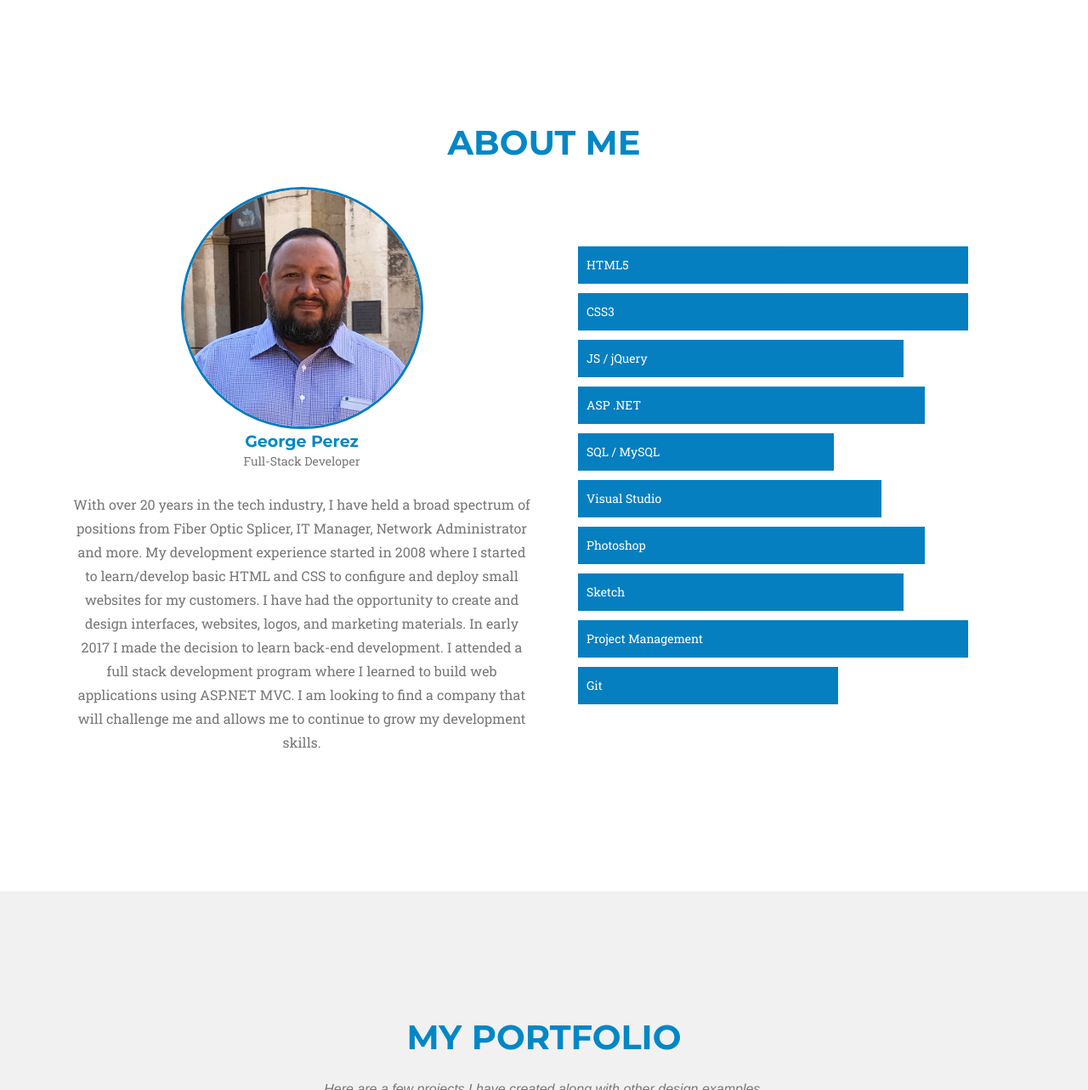
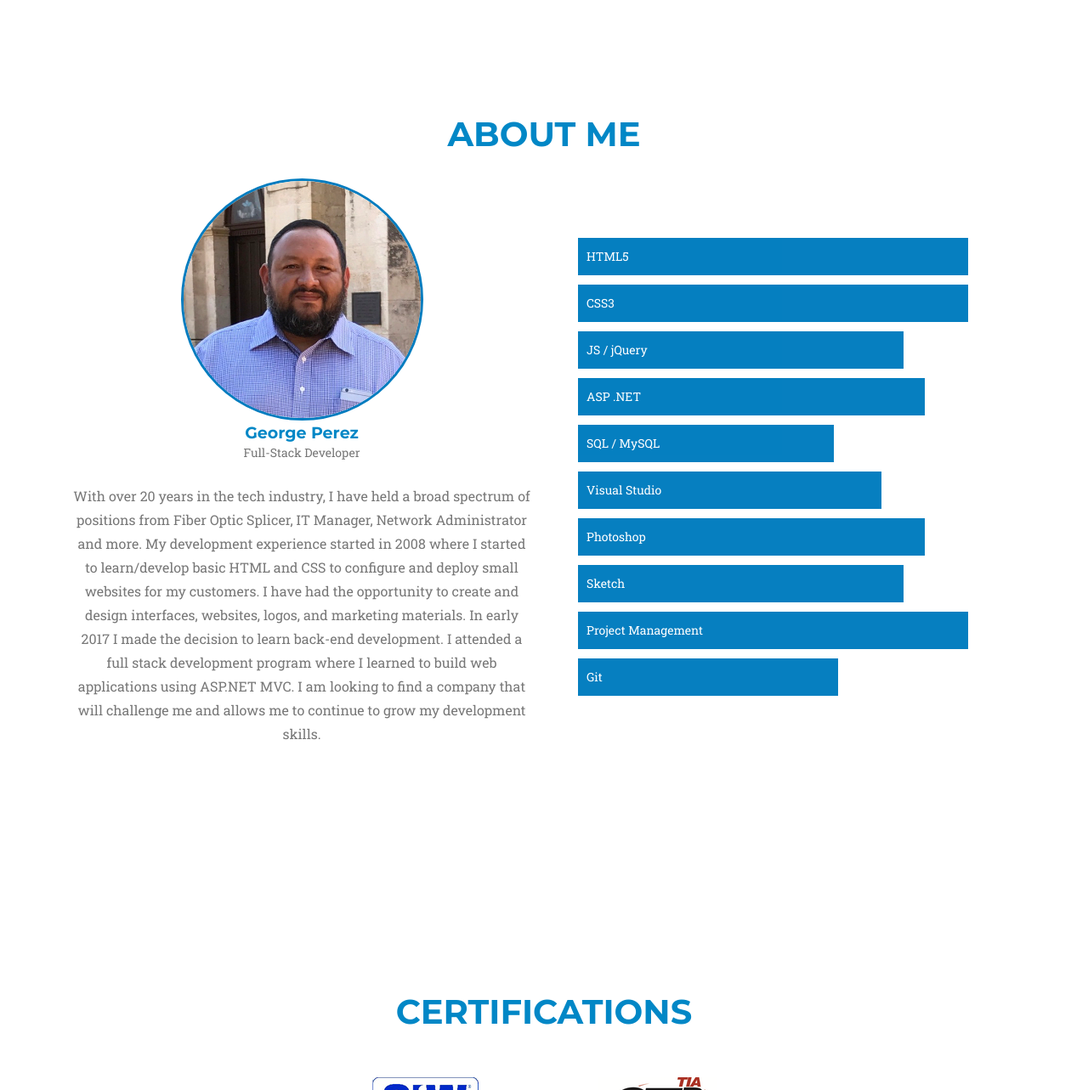
Before and after one commit to George-Perez/georgeperez.design, a Jekyll site: the page built from index.html, in a window 1280 px wide and 1400 px high, scrolled down 648 px, cut to the strip 117-1400 px from the top of the window. Shown: the whole strip at 85% size. Built offline with Jekyll 4.4.1, drawn with Linux system fonts in a browser that asks for light colours; some web fonts are replaced.

Commit message:
added Certification section

```diff
--- a/_includes/about.html
+++ b/_includes/about.html
@@ -30,39 +30,39 @@
         <div class="col-md-6 col-sm-12 skills-container">
 <!--           <section id="skills" class="toad-fullscreen">-->
                 <article class="pre-skills col-sm-12 col-md-6">
-                    <div class="t-6">
+                    <div>
                         <p>HTML5<span></span><span class="skills"></span></p>
                     </div>
-                    <div class="t-6">
+                    <div>
                         <p>CSS3<span></span><span class="skills"></span></p>
                     </div>
 
-                    <div class="t-6">
+                    <div>
                         <p>JS / jQuery<span></span><span class="skills"></span></p>
                     </div>
-                    <div class="t-6">
+                    <div>
                         <p>ASP .NET<span></span><span class="skills"></span></p>
                     </div>
 
-                    <div class="t-6">
+                    <div>
                         <p>SQL / MySQL<span></span><span class="skills"></span></p>
                     </div>
 
-                    <div class="t-6">
+                    <div>
                         <p>Visual Studio<span></span><span class="skills"></span></p>
                     </div>
 
-                    <div class="t-6">
+                    <div>
                         <p>Photoshop<span></span><span class="skills"></span></p>
                     </div>
 
-                    <div class="t-6">
+                    <div>
                         <p>Sketch<span></span><span class="skills"></span></p>
                     </div>
-                    <div class="t-6">
+                    <div>
                         <p>Project Management<span></span><span class="skills"></span></p>
                     </div>
-                    <div class="t-6">
+                    <div>
                         <p>Git<span></span><span class="skills"></span></p>
                     </div>
                 </article>
--- /dev/null
+++ b/_includes/certificate.html
@@ -0,0 +1,20 @@
+<section id="certificate">
+    <div class="container">
+        <div class="col-lg-12 text-center">
+            <h2 class="section-heading">Certifications</h2>
+        </div>
+        <div class="cert-container">
+            <div class="cert">
+                <img src="/img/cert/site_dev_assoc.png" alt="">
+            </div>
+<!--
+            <div class="cert">
+                <img src="/img/cert/SACA_DEV.png" alt="">
+            </div>
+-->
+            <div class="cert">
+                <img src="/img/cert/CTP_logocolor.png" alt="">
+            </div>
+        </div>
+    </div>
+</section>
--- a/_includes/contact.html
+++ b/_includes/contact.html
@@ -22,19 +22,19 @@
             <div>
                 <p class="large text-gray">Thank you for your interest in my portfolio site. If you are interested in working with me or want to learn more about me please contact me. I can't wait to hear from you!</p>
             </div>
-            <div class="contact-conainer">
+            <div class="contact-container">
                 <i class="fa fa-mobile fa-fw fa-3x"></i>
                 <a href="tel:210-317-8676">
                     <h5>210-317-8676</h5>
                 </a>
             </div>
-            <div class="contact-conainer">
+            <div class="contact-container">
                 <i class="fa fa-envelope-o fa-fw fa-2x"></i>
                 <a href="mailto:georgeperezis@gmail.com">
                     <h5>georgeperezis@gmail.com</h5>
                 </a>
             </div>
-            <div class="contact-conainer">
+            <div class="contact-container">
                 <ul class="list-inline social-buttons">
                     <li class="list-inline-item">
                         <a href="https://twitter.com/gperez1974">
--- a/_layouts/default.html
+++ b/_layouts/default.html
@@ -8,6 +8,7 @@
 
     {% include header.html %}
     {% include about.html %}
+    {% include certificate.html %}
     {% include portfolio_grid.html %}
     {% include contact.html %}
     {% include footer.html %}
```
Also changed, not shown: _includes/css/agency.css (+26 -3 lines), img/cert/CTP_logocolor.png (added), img/cert/SACA_DEV.png (added), img/cert/site_dev_assoc.png (added), 2 other files.
